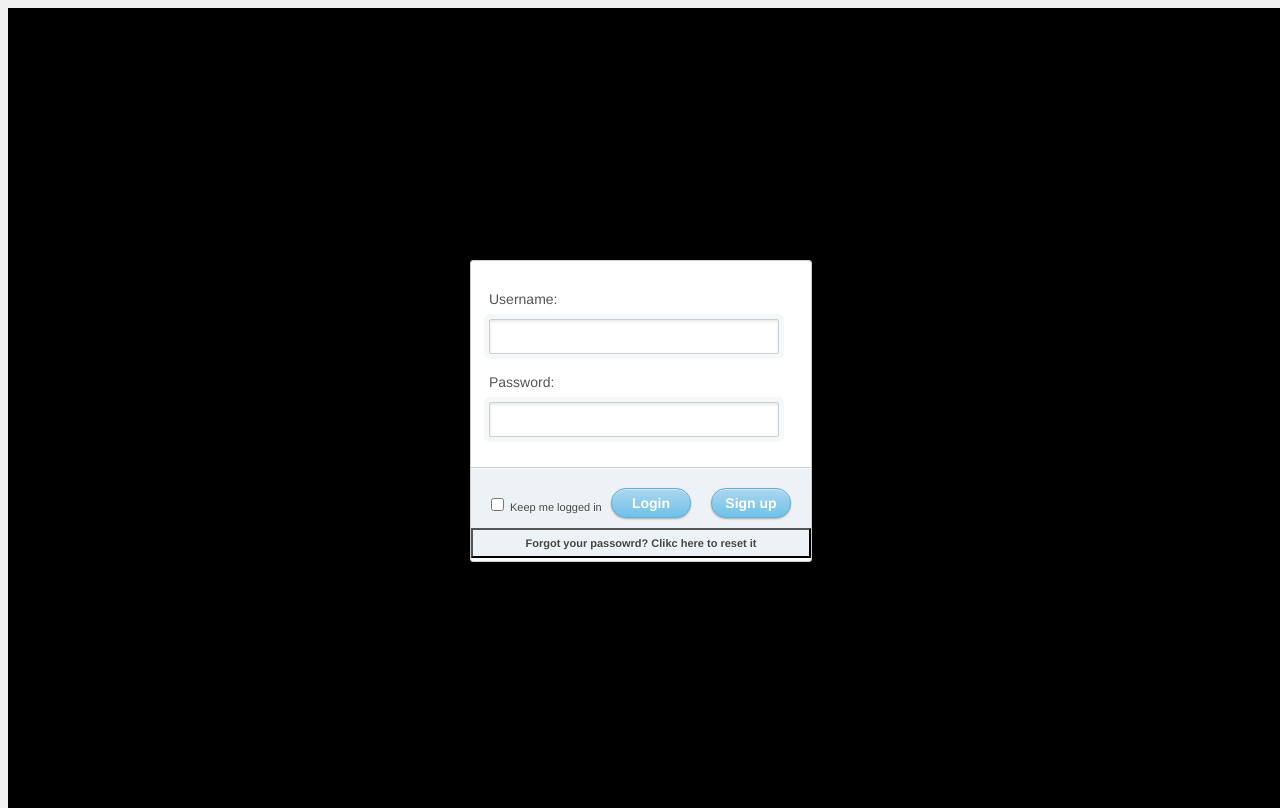
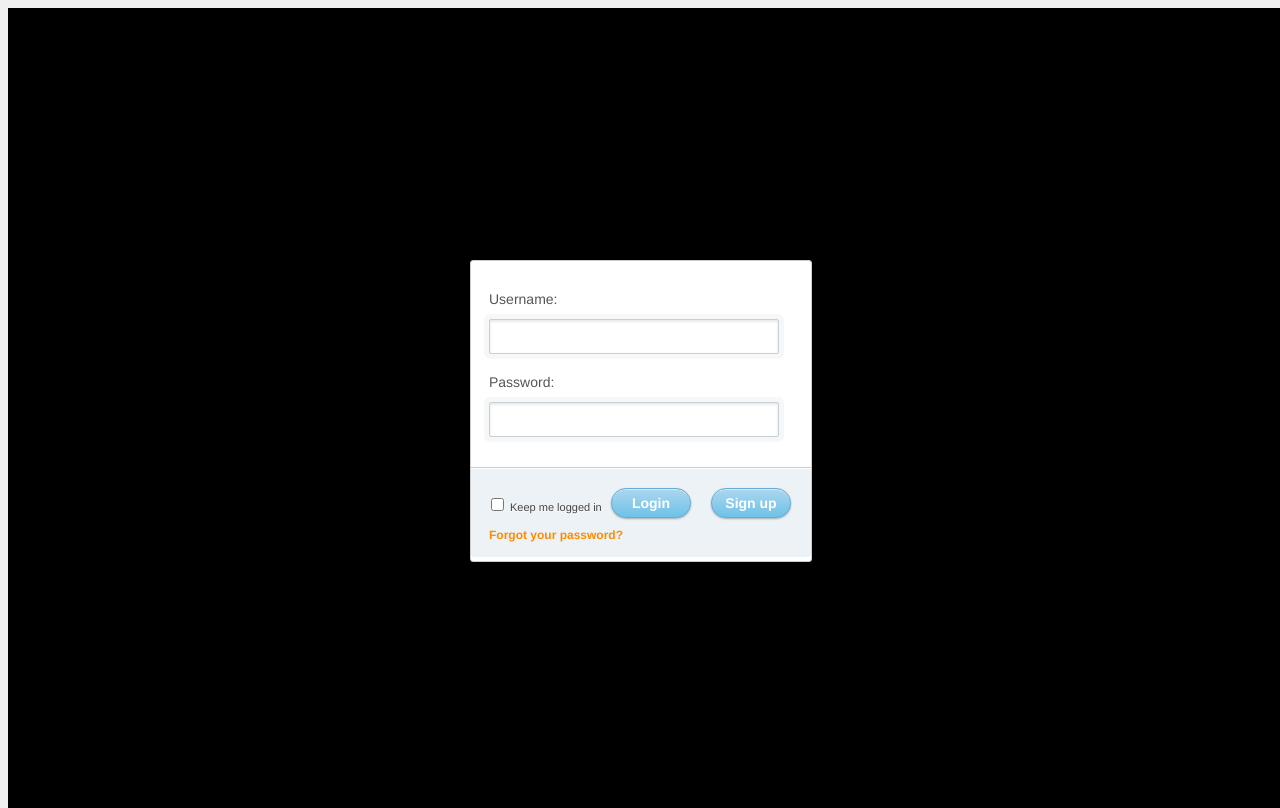
Before and after one commit to fivcn/cs411, a plain HTML site: page login1.html in a window 1280 px wide. Drawn offline with Linux system fonts and the light colour scheme.

Commit message:
Update login1.html

```diff
--- a/login1.html
+++ b/login1.html
@@ -129,21 +129,22 @@
             background-image: linear-gradient(top left 90deg, #6ec2e8 0%, #b6e2ff 100%);
         }
 
-        input[type=reset] {
-            float: right;
-            margin-right: 0px;
-            margin-top: 10px;
-            width: 340px;
-            height: 30px;
-            font-size: 10px;
+        label1 {
+            font-family: "Helvetica Neue", Helvetica, sans-serif;
+            font-size: 12px;
+            outline: none
+            color: #555;
+            display: inline-block;
+            margin-left: 18px;
+            padding-top: 10px;
             font-weight: bold;
-            color: black;
-            background-color: #ecf2f5;
-            font-size: 11px;
-            color: #444;
-            text-shadow: 0 1px 0 #fff
-        }
+            }
 
+
+        a:link    {color: darkred; background-color: transparent; text-decoration: none}
+        a:visited {color: darkorange; background-color: transparent; text-decoration: none}
+        a:hover   {color: red; background-color: transparent; text-decoration: underline}
+        a:active  {color: greenyellow; background-color: transparent; text-decoration: underline}
         body {background-color: black}
         </style>
 
@@ -161,9 +162,10 @@
                         <input type="checkbox"><label class="check" for="checkbox">Keep me logged in</label>
                         <input type="submit" value="Sign up">
                         <input type="submit" value="Login">
-                    <div id="bot">
-                        </div><input type="reset" value="Forgot your passowrd? Clikc here to reset it">
-                    </div>
+                        <a href = ""http://reset.com""> <label1 for="reset">Forgot your password?</label1>
+                        </a>
+                        </div>
+
                 </form>
             </div>
 
```
